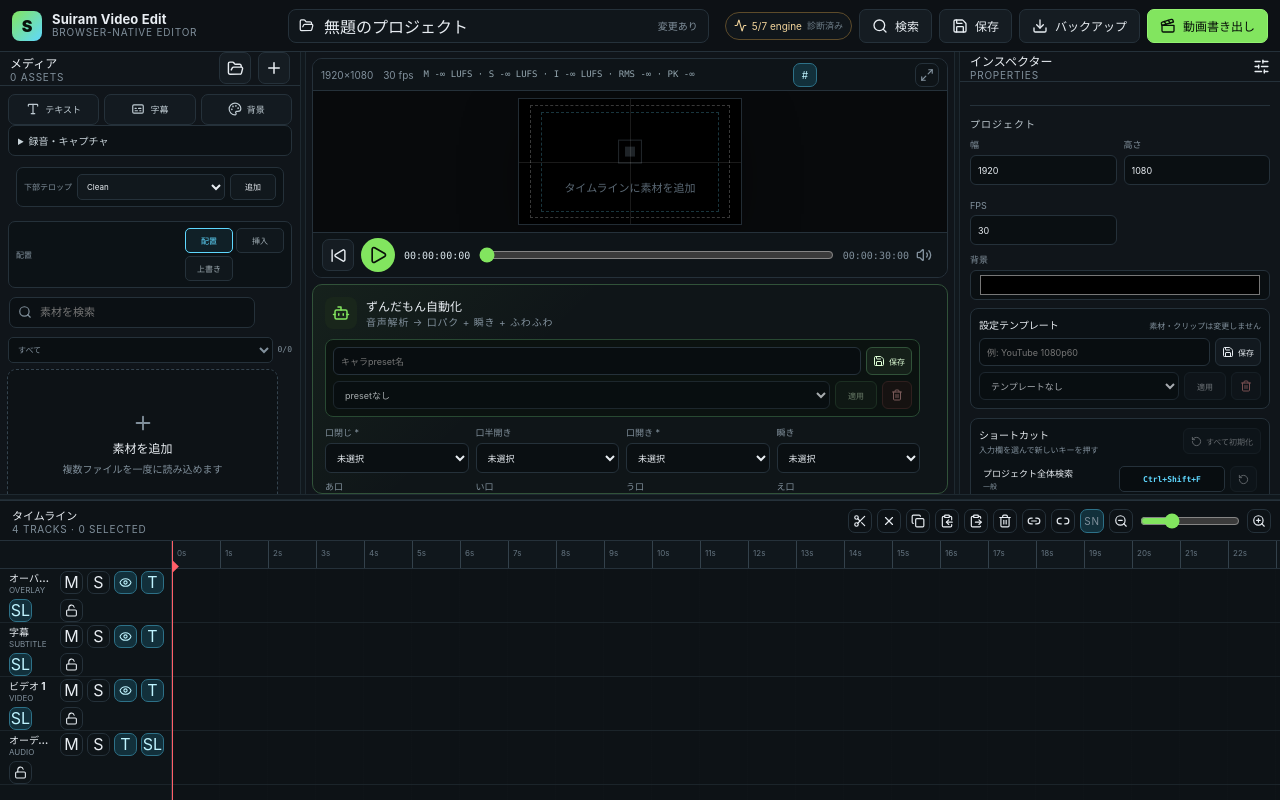
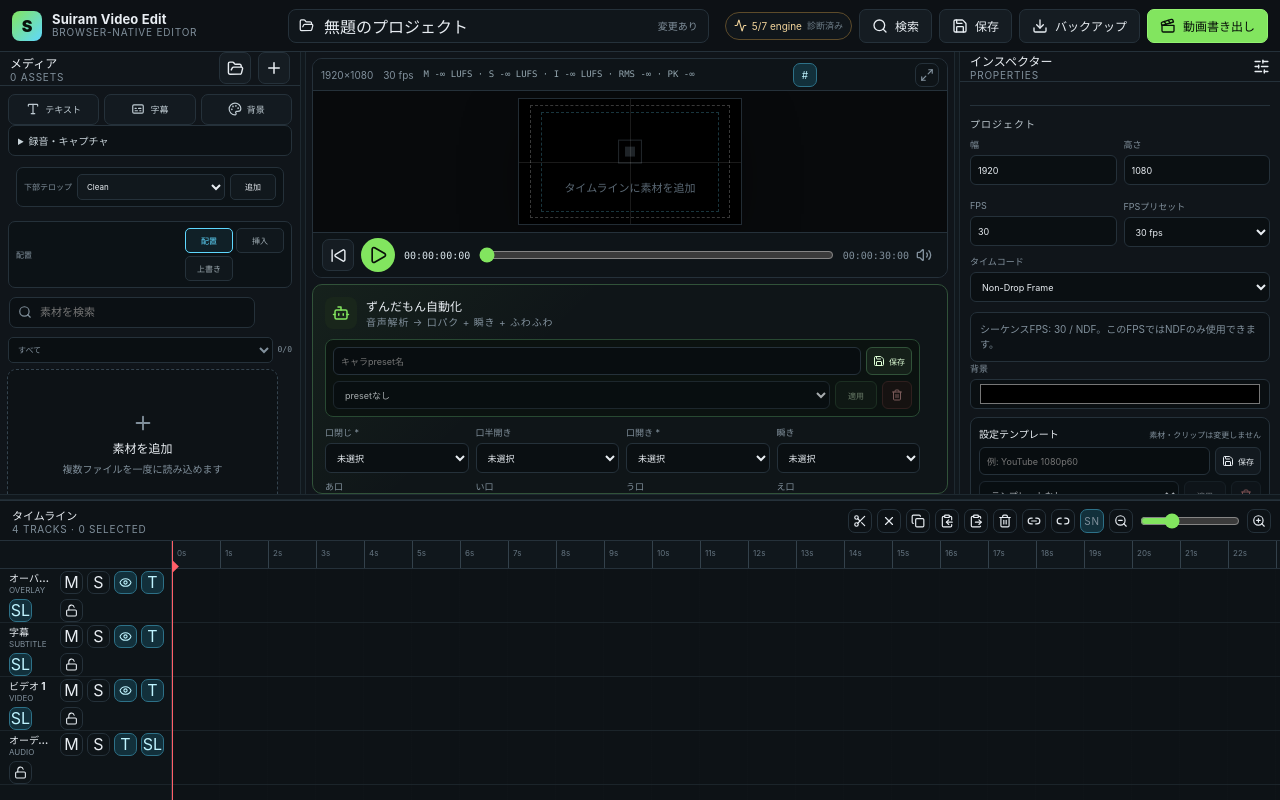
Before and after one commit to godrenkon/video_edit, a React (Vite) app: page / in a window 1280 px wide. Built offline with nearby package versions, Linux system fonts and the light colour scheme.

Commit message:
feat: add professional fractional FPS and timecode controls

```diff
--- a/src/components/Inspector.tsx
+++ b/src/components/Inspector.tsx
@@ -1,5 +1,7 @@
 import { ChevronDown, ChevronUp, Flag, Plus, RotateCcw, SlidersHorizontal, Trash2, X } from 'lucide-react';
 import { uid } from '../core/project';
+import { canonicalProjectFrameRate, frameRateDisplayLabel, PROFESSIONAL_FRAME_RATES } from '../core/timebase';
+import { supportsDropFrameTimecode } from '../core/timecode';
 import { addTrack, canRemoveTrack, moveTrack, removeTrack, renameTrack, setTrackSolo, setTrackVisible } from '../core/trackOps';
 import { constrainNormalizedCrop, cropToNormalized } from '../render/cropGeometry';
 import { clipSourceTime } from '../render/timelineEvaluation';
@@ -470,7 +472,53 @@ export function Inspector({
           <div className="twoFields">
             <NumberField label="幅" value={project.width} step={1} onChange={(v) => onProject({ width: Math.max(16, Math.round(v)) })} />
             <NumberField label="高さ" value={project.height} step={1} onChange={(v) => onProject({ height: Math.max(16, Math.round(v)) })} />
-            <NumberField label="FPS" value={project.fps} step={1} onChange={(v) => onProject({ fps: Math.max(1, Math.min(120, Math.round(v))) })} />
+            <NumberField
+              label="FPS"
+              value={project.fps}
+              step={0.001}
+              onChange={(v) => {
+                const fps = canonicalProjectFrameRate(v);
+                onProject({
+                  fps,
+                  timecodeMode: supportsDropFrameTimecode(fps)
+                    ? project.timecodeMode ?? 'non-drop-frame'
+                    : 'non-drop-frame',
+                });
+              }}
+            />
+            <Field label="FPSプリセット">
+              <select
+                value={PROFESSIONAL_FRAME_RATES.some(({ label }) => label === frameRateDisplayLabel(project.fps))
+                  ? frameRateDisplayLabel(project.fps)
+                  : 'custom'}
+                onChange={(event) => {
+                  if (event.target.value === 'custom') return;
+                  const fps = canonicalProjectFrameRate(Number(event.target.value));
+                  onProject({
+                    fps,
+                    timecodeMode: supportsDropFrameTimecode(fps)
+                      ? project.timecodeMode ?? 'non-drop-frame'
+                      : 'non-drop-frame',
+                  });
+                }}
+              >
+                {PROFESSIONAL_FRAME_RATES.map(({ label }) => <option key={label} value={label}>{label} fps</option>)}
+                <option value="custom">カスタム</option>
+              </select>
+            </Field>
+          </div>
+          <Field label="タイムコード">
+            <select
+              value={project.timecodeMode ?? 'non-drop-frame'}
+              onChange={(event) => onProject({ timecodeMode: event.target.value as Project['timecodeMode'] })}
+            >
+              <option value="non-drop-frame">Non-Drop Frame</option>
+              <option value="drop-frame" disabled={!supportsDropFrameTimecode(project.fps)}>Drop Frame</option>
+            </select>
+          </Field>
+          <div className="infoCard">
+            シーケンスFPS: {frameRateDisplayLabel(project.fps)} / {project.timecodeMode === 'drop-frame' ? 'DF' : 'NDF'}
+            {supportsDropFrameTimecode(project.fps) ? '。29.97/59.94ではDF/NDFを選択できます。' : '。このFPSではNDFのみ使用できます。'}
           </div>
           <Field label="背景"><input type="color" value={project.background} onChange={(e) => onProject({ background: e.target.value })} /></Field>
 
```
